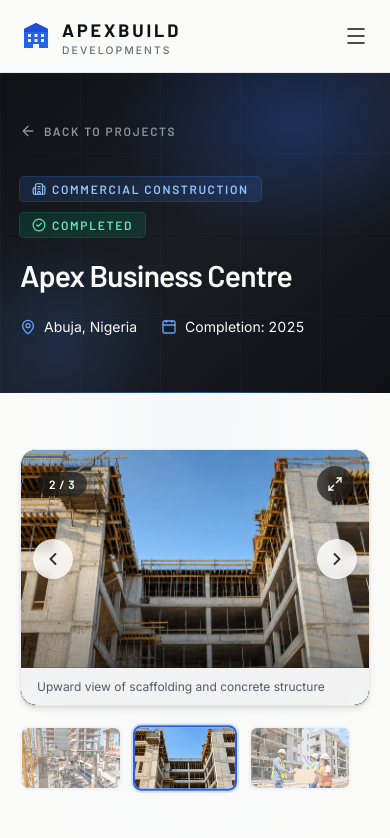
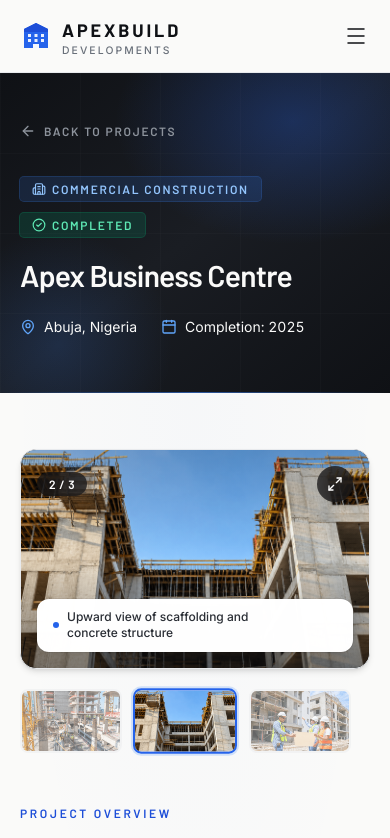
Before and after one commit to MavTech01/ApexBuild-Development-web, a React (Vite) app in the folder client/: page /projects/apex-business-centre in a window 390 px wide. Shown: the top 838 px of the page. Built offline with nearby package versions, Linux system fonts and the light colour scheme.

Commit message:
fix(projects): eliminate carousel page shake, show arrows strictly on hover, and add animated white description overlay

```diff
--- a/client/src/components/projects/details/ProjectDetailsGallery.jsx
+++ b/client/src/components/projects/details/ProjectDetailsGallery.jsx
@@ -4,13 +4,16 @@ import ImageLightbox from '@/components/ui/ImageLightbox.jsx'
 
 /**
  * ProjectDetailsGallery
- * Carousel display for project details images.
- * Replaces the multi-image stack with a single focused slide view,
- * thumbnail previews, navigation controls, auto-play pause on hover,
- * and integrated full-screen lightbox preview.
+ * Smooth, non-shaking image carousel with overlay description and entrance animation.
+ * Features:
+ * - Stable, fixed-aspect ratio container (no layout shift/page shaking)
+ * - Navigation arrows revealed strictly on carousel hover
+ * - Floating white overlay badge for image description anchored at bottom
+ * - Text entrance animation on initial load and each slide switch
+ * - Interactive thumbnail strip and full-screen image lightbox
  */
 export default function ProjectDetailsGallery({ image, gallery = [], title = '' }) {
-  // Combine hero image + gallery perspectives into one unified array of slides
+  // Combine hero image + gallery perspectives into unique slide items
   const allSlides = [
     image,
     ...gallery.filter((g) => g && g.src && g.src !== image?.src),
@@ -38,13 +41,13 @@ export default function ProjectDetailsGallery({ image, gallery = [], title = ''
     setActiveIndex(index)
   }
 
-  // Keyboard navigation when focused
+  // Keyboard navigation
   const handleKeyDown = (e) => {
     if (e.key === 'ArrowLeft') prevSlide()
     if (e.key === 'ArrowRight') nextSlide()
   }
 
-  // Touch gesture handlers for mobile swipe
+  // Mobile swipe gestures
   const handleTouchStart = (e) => {
     setTouchStart(e.targetTouches[0].clientX)
     setTouchEnd(e.targetTouches[0].clientX)
@@ -59,7 +62,7 @@ export default function ProjectDetailsGallery({ image, gallery = [], title = ''
     if (touchStart - touchEnd < -50) prevSlide()
   }
 
-  // Subtle auto-advance every 6 seconds when not hovered or engaged
+  // Auto-advance every 6s when not hovered or in lightbox
   useEffect(() => {
     if (totalSlides <= 1 || isHovered || isLightboxOpen) {
       if (timerRef.current) clearInterval(timerRef.current)
@@ -76,7 +79,7 @@ export default function ProjectDetailsGallery({ image, gallery = [], title = ''
 
   return (
     <div
-      className="space-y-4 animate-rise"
+      className="space-y-4"
       onMouseEnter={() => setIsHovered(true)}
       onMouseLeave={() => setIsHovered(false)}
       onKeyDown={handleKeyDown}
@@ -84,31 +87,33 @@ export default function ProjectDetailsGallery({ image, gallery = [], title = ''
       role="region"
       aria-label="Project images carousel"
     >
-      {/* Main Active Slide Display */}
-      <figure className="group relative overflow-hidden rounded-2xl border border-line bg-ink-950 shadow-md">
+      {/* Main Slide Frame — completely stable aspect ratio, no layout shift */}
+      <div className="group relative overflow-hidden rounded-2xl border border-line bg-ink-950 shadow-md">
         <div
           onTouchStart={handleTouchStart}
           onTouchMove={handleTouchMove}
           onTouchEnd={handleTouchEnd}
-          className="relative aspect-[16/10] overflow-hidden sm:aspect-[16/9] lg:aspect-[21/10]"
+          className="relative aspect-[16/10] w-full overflow-hidden sm:aspect-[16/9] lg:aspect-[21/10]"
         >
+          {/* Images Stack with Pure Cross-Fade (no dimension changes) */}
           {allSlides.map((slide, idx) => {
             const isActive = idx === activeIndex
             return (
               <div
                 key={slide.src + idx}
-                className={`absolute inset-0 transition-opacity duration-700 ease-out-premium ${
+                className={`absolute inset-0 transition-opacity duration-600 ease-out-premium ${
                   isActive ? 'opacity-100 z-10' : 'opacity-0 z-0 pointer-events-none'
                 }`}
                 aria-hidden={!isActive}
               >
                 <img
                   src={slide.src}
-                  alt={slide.alt || `${title} perspective ${idx + 1}`}
+                  alt={slide.alt || `${title} view ${idx + 1}`}
                   width={slide.width || 960}
                   height={slide.height || 640}
                   loading={idx === 0 ? 'eager' : 'lazy'}
-                  className="h-full w-full object-cover transition-transform duration-700 ease-out-premium group-hover:scale-102"
+                  decoding="async"
+                  className="h-full w-full object-cover select-none"
                 />
               </div>
             )
@@ -117,13 +122,13 @@ export default function ProjectDetailsGallery({ image, gallery = [], title = ''
           {/* Vignette Gradient Overlay */}
           <div
             aria-hidden="true"
-            className="pointer-events-none absolute inset-0 z-20 bg-gradient-to-t from-ink-950/40 via-transparent to-ink-950/20"
+            className="pointer-events-none absolute inset-0 z-20 bg-gradient-to-t from-ink-950/50 via-transparent to-ink-950/20"
           />
 
           {/* Top Info Bar: Slide Counter & Fullscreen Lightbox Button */}
-          <div className="absolute top-4 left-4 right-4 z-30 flex items-center justify-between">
+          <div className="absolute top-4 left-4 right-4 z-30 flex items-center justify-between pointer-events-none">
             {totalSlides > 1 && (
-              <span className="rounded-full bg-ink-950/60 px-3 py-1 font-display text-xs font-semibold tracking-wider text-white backdrop-blur-md">
+              <span className="pointer-events-auto rounded-full bg-ink-950/70 px-3 py-1 font-display text-xs font-semibold tracking-wider text-white backdrop-blur-md">
                 {activeIndex + 1} / {totalSlides}
               </span>
             )}
@@ -131,21 +136,25 @@ export default function ProjectDetailsGallery({ image, gallery = [], title = ''
             <button
               type="button"
               onClick={() => setIsLightboxOpen(true)}
-              className="ml-auto flex h-9 w-9 items-center justify-center rounded-full bg-ink-950/60 text-white backdrop-blur-md transition-all hover:bg-blue-600 hover:scale-105 focus:outline-none focus:ring-2 focus:ring-blue-400"
-              title="Enlarge image"
+              className="pointer-events-auto ml-auto flex h-9 w-9 items-center justify-center rounded-full bg-ink-950/70 text-white backdrop-blur-md transition-all duration-300 hover:bg-blue-600 hover:scale-105 focus:outline-none focus:ring-2 focus:ring-blue-400"
+              title="View full-size image"
               aria-label="Enlarge image in full screen lightbox"
             >
               <Maximize2 className="h-4 w-4" />
             </button>
           </div>
 
-          {/* Navigation Arrows (visible if > 1 slide) */}
+          {/* Navigation Arrows — ONLY visible when the carousel is hovered */}
           {totalSlides > 1 && (
             <>
               <button
                 type="button"
                 onClick={prevSlide}
-                className="absolute left-3 top-1/2 z-30 -translate-y-1/2 flex h-10 w-10 items-center justify-center rounded-full bg-white/90 text-ink-900 shadow-md backdrop-blur-xs transition-all duration-300 hover:bg-white hover:text-blue-600 hover:scale-110 focus:outline-none focus:ring-2 focus:ring-blue-500 opacity-90 sm:opacity-0 sm:group-hover:opacity-100"
+                className={`absolute left-3 top-1/2 z-30 -translate-y-1/2 flex h-11 w-11 items-center justify-center rounded-full bg-white text-ink-950 shadow-lg transition-all duration-300 ease-out-premium hover:bg-blue-600 hover:text-white hover:scale-105 focus:outline-none focus:ring-2 focus:ring-blue-500 ${
+                  isHovered
+                    ? 'opacity-100 translate-x-0 pointer-events-auto'
+                    : 'opacity-0 -translate-x-2 pointer-events-none'
+                }`}
                 aria-label="Previous slide"
               >
                 <ChevronLeft className="h-5 w-5" strokeWidth={2.2} />
@@ -154,24 +163,36 @@ export default function ProjectDetailsGallery({ image, gallery = [], title = ''
               <button
                 type="button"
                 onClick={nextSlide}
-                className="absolute right-3 top-1/2 z-30 -translate-y-1/2 flex h-10 w-10 items-center justify-center rounded-full bg-white/90 text-ink-900 shadow-md backdrop-blur-xs transition-all duration-300 hover:bg-white hover:text-blue-600 hover:scale-110 focus:outline-none focus:ring-2 focus:ring-blue-500 opacity-90 sm:opacity-0 sm:group-hover:opacity-100"
+                className={`absolute right-3 top-1/2 z-30 -translate-y-1/2 flex h-11 w-11 items-center justify-center rounded-full bg-white text-ink-950 shadow-lg transition-all duration-300 ease-out-premium hover:bg-blue-600 hover:text-white hover:scale-105 focus:outline-none focus:ring-2 focus:ring-blue-500 ${
+                  isHovered
+                    ? 'opacity-100 translate-x-0 pointer-events-auto'
+                    : 'opacity-0 translate-x-2 pointer-events-none'
+                }`}
                 aria-label="Next slide"
               >
                 <ChevronRight className="h-5 w-5" strokeWidth={2.2} />
               </button>
             </>
           )}
+
+          {/* Bottom Overlay Description Card with White BG and Keyframe Entrance Animation */}
+          {currentSlide.alt && (
+            <div className="absolute bottom-4 left-4 right-4 z-30 pointer-events-none sm:left-6 sm:right-auto sm:max-w-md">
+              <div
+                key={`caption-${activeIndex}`}
+                className="pointer-events-auto inline-flex items-center gap-2 rounded-xl bg-white px-4 py-2.5 shadow-lg ring-1 ring-ink-950/5 animate-rise"
+              >
+                <span className="h-1.5 w-1.5 shrink-0 rounded-full bg-blue-600" aria-hidden="true" />
+                <p className="text-xs font-medium text-ink-800 leading-snug">
+                  {currentSlide.alt}
+                </p>
+              </div>
+            </div>
+          )}
         </div>
+      </div>
 
-        {/* Caption */}
-        {currentSlide.alt && (
-          <figcaption className="border-t border-line/40 bg-surface/95 px-4 py-2.5 text-xs text-ink-600 backdrop-blur-sm sm:px-5">
-            {currentSlide.alt}
-          </figcaption>
-        )}
-      </figure>
-
-      {/* Thumbnails Row (when multiple slides are available) */}
+      {/* Thumbnails Row */}
       {totalSlides > 1 && (
         <div className="flex items-center gap-3 overflow-x-auto pb-1 pt-1">
           {allSlides.map((slide, idx) => {
```
